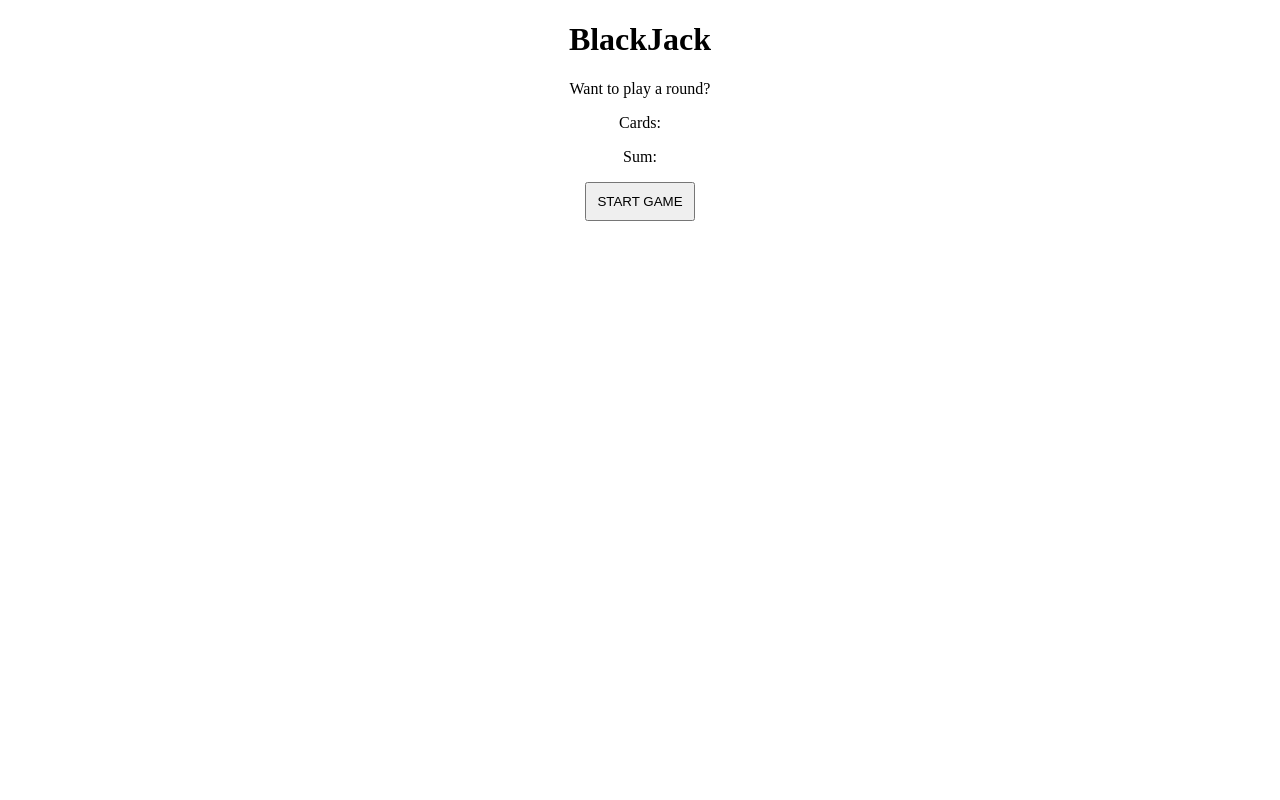
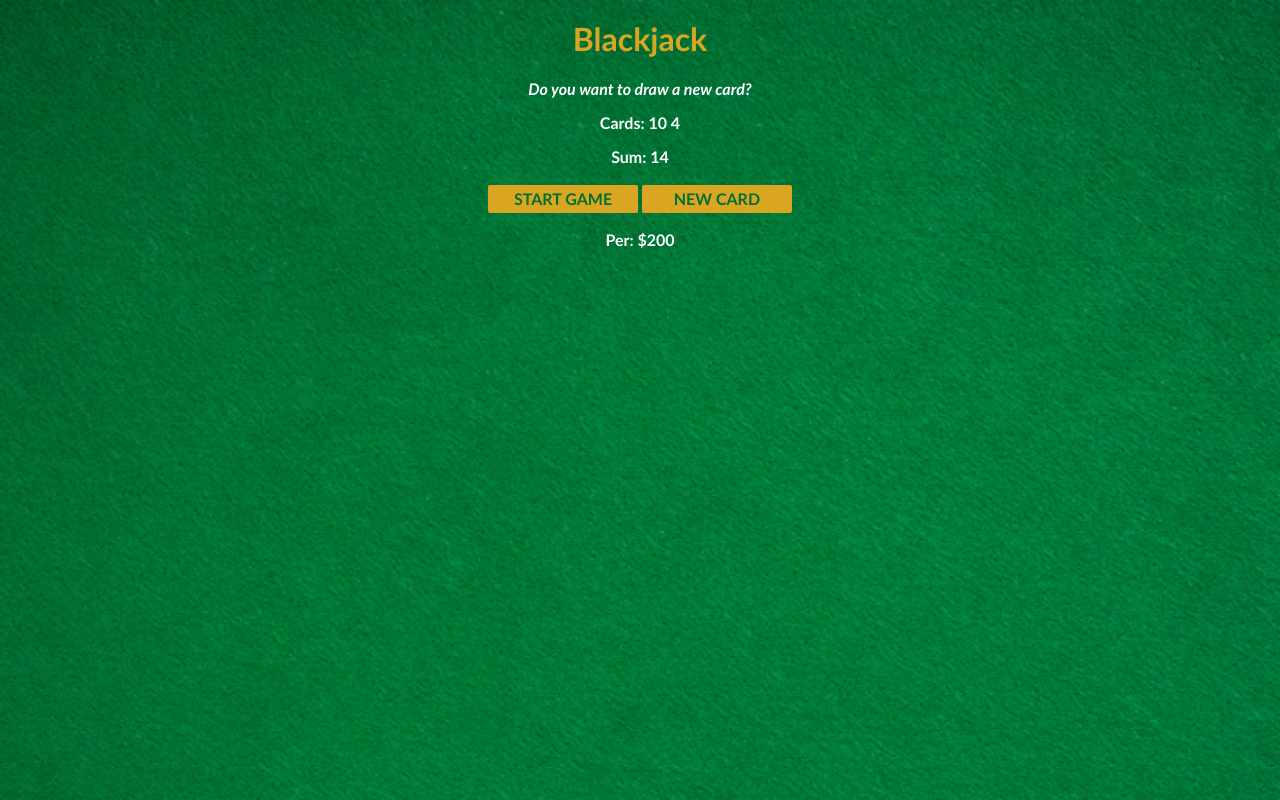
Before and after one commit to GR7ME/practicend, a plain HTML site: page black_jack/index.html in a window 1280 px wide. Both pictures are taken after a click on the button "START GAME". Drawn offline with nearby package versions, Linux system fonts and the light colour scheme.

Commit message:
blackjack completed

```diff
--- a/black_jack/index.html
+++ b/black_jack/index.html
@@ -1,20 +1,15 @@
-<!DOCTYPE html>
 <html>
-
-<head>
-  <meta charset="utf-8">
-  <meta name="viewport" content="width=device-width">
-  <title>Counter App</title>
-  <link href="style.css" rel="stylesheet" type="text/css" />
-</head>
-
-<body>
-<h1>BlackJack</h1>
-<p id="message">Want to play a round?</p>
-<p>Cards:</p>
-<p class="sum">Sum:</p>
-<button>START GAME</button>
-  <script src="script.js"></script>
-</body>
-
+    <head><link rel="stylesheet" href="https://cdnjs.cloudflare.com/ajax/libs/normalize/8.0.1/normalize.css">
+        <link rel="stylesheet" href="style.css">
+    </head>
+    <body>
+        <h1>Blackjack</h1>
+        <p id="message-el">Want to play a round?</p>
+        <p id="cards-el">Cards:</p>
+        <p id="sum-el">Sum:</p>
+        <button onclick="startGame()">START GAME</button>
+        <button onclick="newCard()">NEW CARD</button>
+        <p id="player-el"></p>
+        <script src="script.js"></script>
+    </body>
 </html>
--- a/black_jack/script.js
+++ b/black_jack/script.js
@@ -1,22 +1,65 @@
-let first_child = 10
-let second_child = 11
-let sum =  first_child + second_child
-let hasBlackJack = false
-
-if (sum <= 0){
-    console.log("Do you want to draw a new card?")
-}
-else if (sum === 21){
-    console.log("Wohoo! You've got Blackjack!")
-    hasBlackJack = true
-}
-else{
-    console.log("You're out of the game! ")
+let player = {
+    name: "Per",
+    chips: 200
 }
 
-if (hasBlackJack == true){
-  alert("Won!!")
+let cards = []
+let sum = 0
+let hasBlackJack = false
+let isAlive = false
+let message = ""
+let messageEl = document.getElementById("message-el")
+let sumEl = document.getElementById("sum-el")
+let cardsEl = document.getElementById("cards-el")
+let playerEl = document.getElementById("player-el")
+
+playerEl.textContent = player.name + ": $" + player.chips
+
+function getRandomCard() {
+    let randomNumber = Math.floor( Math.random()*13 ) + 1
+    if (randomNumber > 10) {
+        return 10
+    } else if (randomNumber === 1) {
+        return 11
+    } else {
+        return randomNumber
+    }
+}
+
+function startGame() {
+    isAlive = true
+    let firstCard = getRandomCard()
+    let secondCard = getRandomCard()
+    cards = [firstCard, secondCard]
+    sum = firstCard + secondCard
+    renderGame()
+}
+
+function renderGame() {
+    cardsEl.textContent = "Cards: "
+    for (let i = 0; i < cards.length; i++) {
+        cardsEl.textContent += cards[i] + " "
+    }
+
+    sumEl.textContent = "Sum: " + sum
+    if (sum <= 20) {
+        message = "Do you want to draw a new card?"
+    } else if (sum === 21) {
+        message = "You've got Blackjack!"
+        hasBlackJack = true
+    } else {
+        message = "You're out of the game!"
+        isAlive = false
+    }
+    messageEl.textContent = message
 }
 
 
-console.log(hasBlackJack)
+function newCard() {
+    if (isAlive === true && hasBlackJack === false) {
+        let card = getRandomCard()
+        sum += card
+        cards.push(card)
+        renderGame()
+    }
+}
--- a/black_jack/style.css
+++ b/black_jack/style.css
@@ -1,7 +1,29 @@
-*{
-  text-align:center;
+body {
+  font-family: 'Trebuchet MS', 'Lucida Sans Unicode', 'Lucida Grande', Arial, sans-serif;
+  background-image: url("image/table.png");
+  background-size: cover;
+  font-weight: bold;
+  color: white;
+  text-align: center;
 }
 
-button{
-  padding:10px;
+h1 {
+  color: goldenrod;
 }
+
+#message-el {
+  font-style: italic;
+}
+
+button {
+  color: #016f32;
+  width: 150px;
+  background: goldenrod;
+  padding-top: 5px;
+  padding-bottom: 5px;
+  font-weight: bold;
+  border: none;
+  border-radius: 2px;
+  margin-bottom: 2px;
+  margin-top: 2px;
+}
```
Also changed, not shown: black_jack/image/table.png (added).
